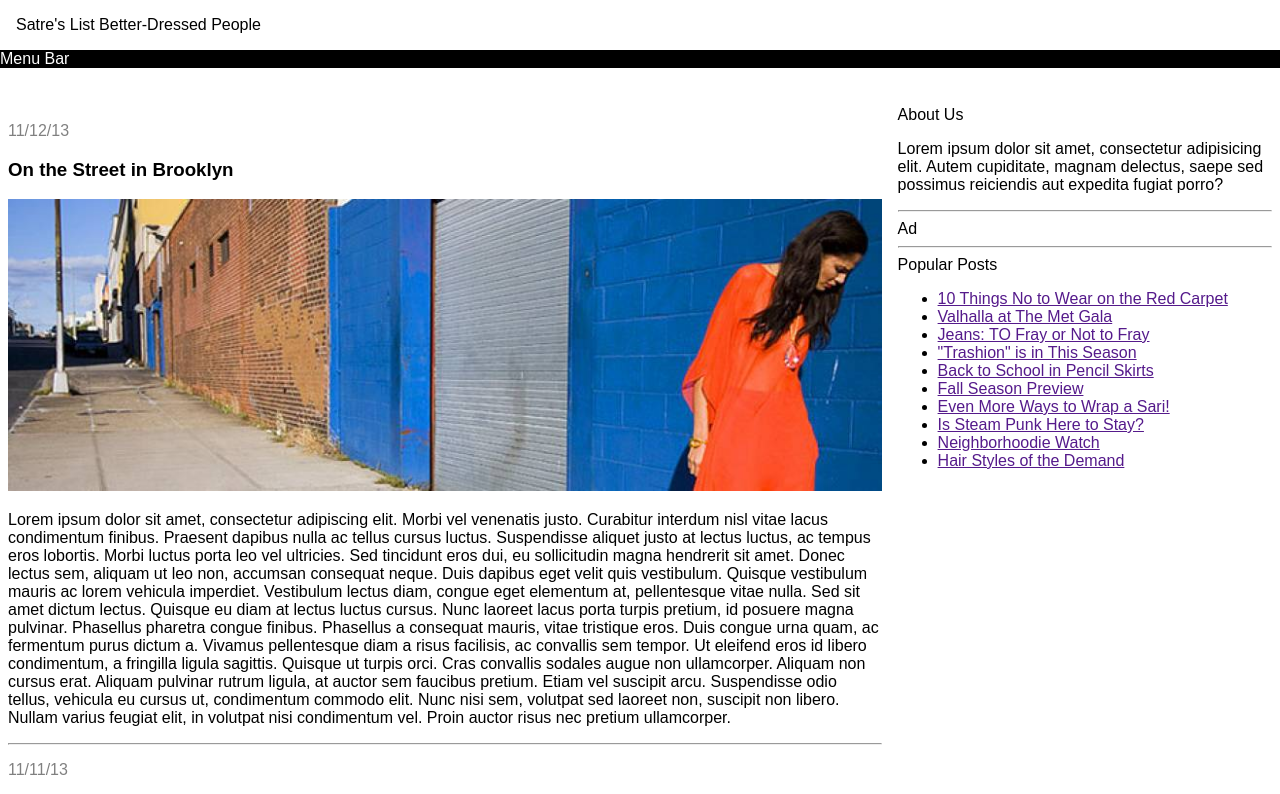
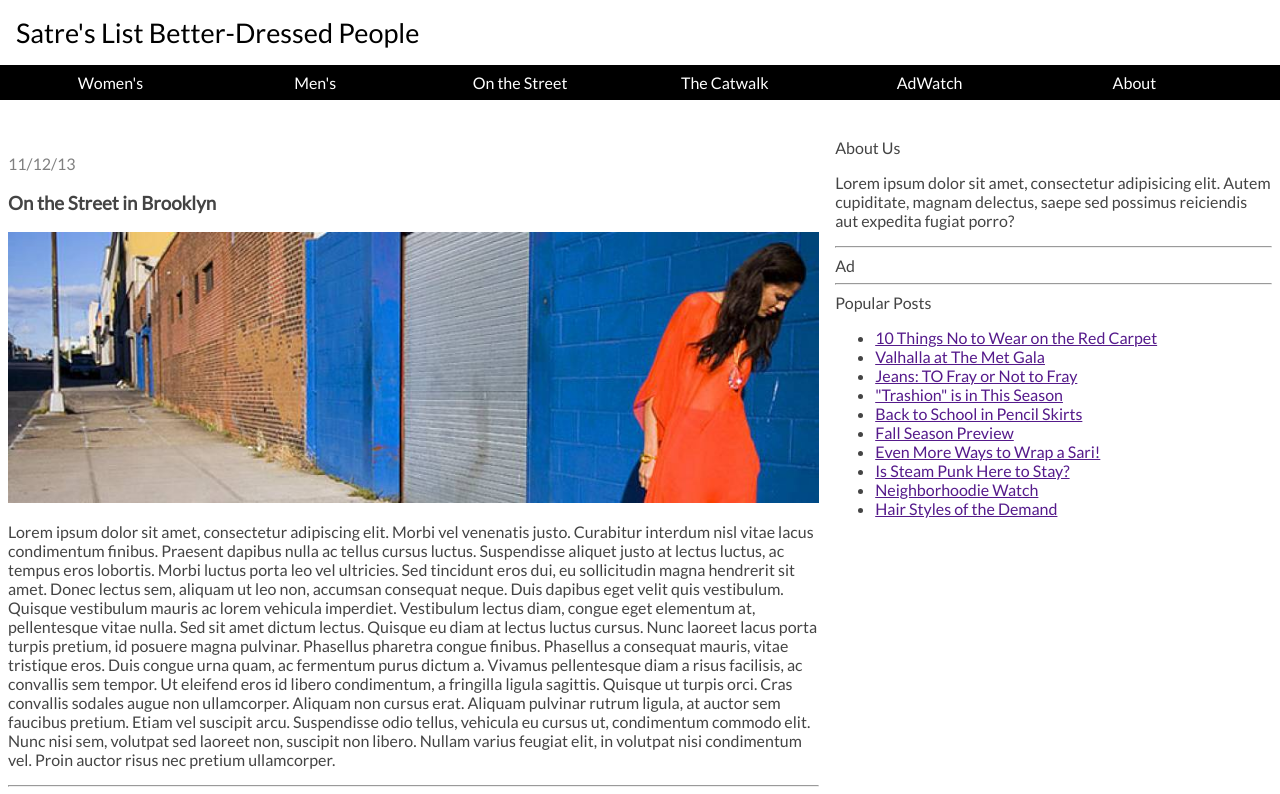
Before and after one commit to jsya/fewdr-122, a plain HTML site: page class_3_hw/index.html in a window 1280 px wide. Shown: the top 794 px of the page. Drawn offline with Linux system fonts and the light colour scheme; a web font is replaced by a local one.

Commit message:
hw update

```diff
--- a/class_3_hw/css/style.css
+++ b/class_3_hw/css/style.css
@@ -1,13 +1,57 @@
+/*-
+Design Guidelines:
+General Font: Lato - (Look up google fonts and try to integrate this font into the page. If not stick with default font usage but note it will not look exactly like the design Comp)
+
+Body Text Size: 18px
+Body Text Color: #444
+Body Line Height: 1.5
+Body Border Color: #DDD
+
+Link Color: #D00
+Link Hover Color: #A00 (Research transition if you want to see a more subtle effect on hover)
+
+h1 size: 54px
+h2 size: 36px
+h2 color: black
+h2 link hover color: #D00
+h3 size: 36px
+h3 color: #CCC
+
+More text - font-weight: bold
+
+Header Subtitle: Color #888, font-size: 27px;
+
+Navigation: background: black, color: white, hover background: #900
+
+*/
+
+header {
+    color: #888;
+    font-size: 27px;
+}
+
 
 body{
     background-color: white;
-    font-family: arial;
+    font-family: lato;
+    text-size: 10px;
+    color: #444;
     margin: 0;
     padding: 0;
 }
 
 h1 {
-    font-family: arial;
+    text-size: 54px;
+}
+
+h2 {
+    text-size: 36px;
+    color: black;
+}
+
+h3 {
+    text-size: 36px;
+    color: #CCC;
 }
 
 .date{
@@ -16,6 +60,7 @@ h1 {
 
 header, footer{
 	background-color: white;
+	font-family: lato;
 	color: black;
 	padding: 1rem;
 }
@@ -26,24 +71,37 @@ header, footer{
 }
 
 .hori-menubar {
+    width: 16%;
+    text-align: center;
+}
+
+.topnav{
+    margin: 0px 0px 30px 0px;
     background-color: black;
+    display: flex;
+    flex-direction: row;
     color:white;
     width: 100%;
-    margin: 0px 0px 30px 0px;
+    padding: .5rem;
 }
-
 .blog{
-	width: 70%;
+	width: 65%;
 	background-color: white;
     padding: .5rem;
 }
 
 .rightside{
-	width: 30%;
+	width: 35%;
 	background-color: white;
-    padding: .5rem;
+    padding: 0.5rem;
+    flex-basis: auto;
 }
 
 #blogimage{
     width:100%;
 }
+
+
+a.hover {
+    color: #D00;
+}
--- a/class_3_hw/index.html
+++ b/class_3_hw/index.html
@@ -3,8 +3,7 @@
 <head>
 	<meta charset="UTF-8">
 	<title>Floating Sections</title>
-	<link href='https://fonts.googleapis.com/css?family=Chicle' rel='stylesheet' type='text/css'>
-	<link href='https://fonts.googleapis.com/css?family=Questrial' rel='stylesheet' type='text/css'>
+	<link href='https://fonts.googleapis.com/css?family=Lato' rel='stylesheet' type='text/css'>
 	<link rel="stylesheet" href="css/style.css">
 </head>
 <body>
@@ -14,7 +13,23 @@
 <div class="topnav">
 	<!-- Menu Bar -->
 	<section class="hori-menubar">
-		Menu Bar
+		Women's
+	</section>
+
+	<section class="hori-menubar">
+		Men's
+	</section>
+	<section class="hori-menubar">
+		On the Street
+	</section>
+	<section class="hori-menubar">
+		The Catwalk
+	</section>
+	<section class="hori-menubar">
+		AdWatch
+	</section>
+	<section class="hori-menubar">
+		About
 	</section>
 </div>
 
```
